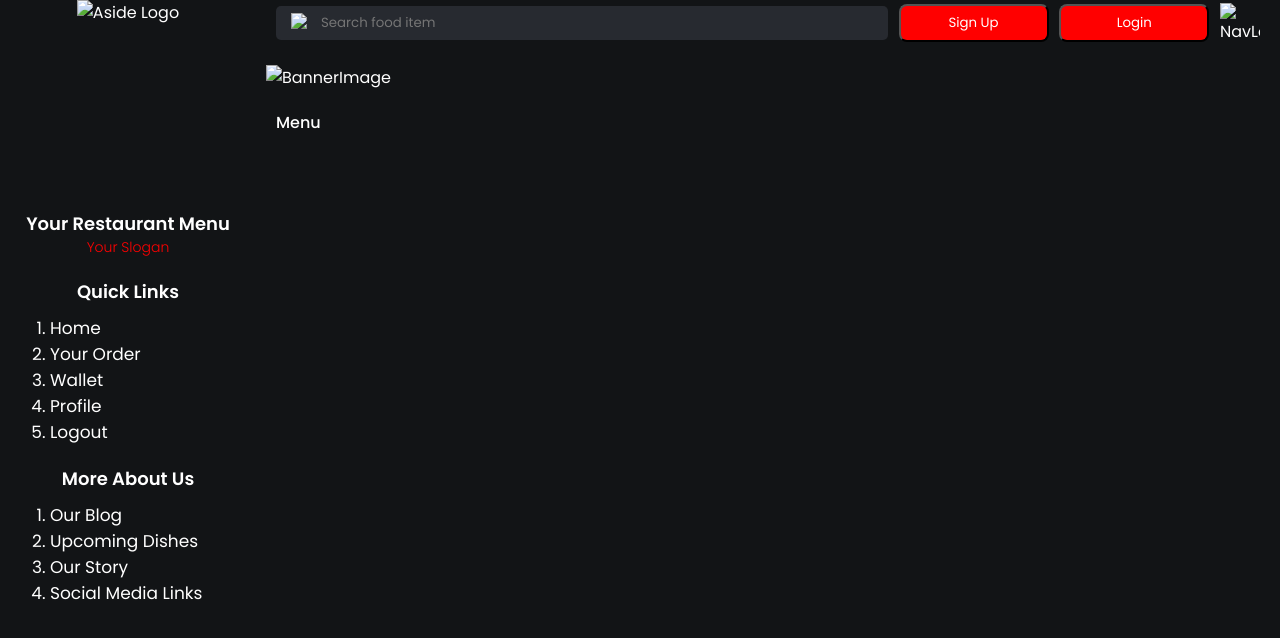
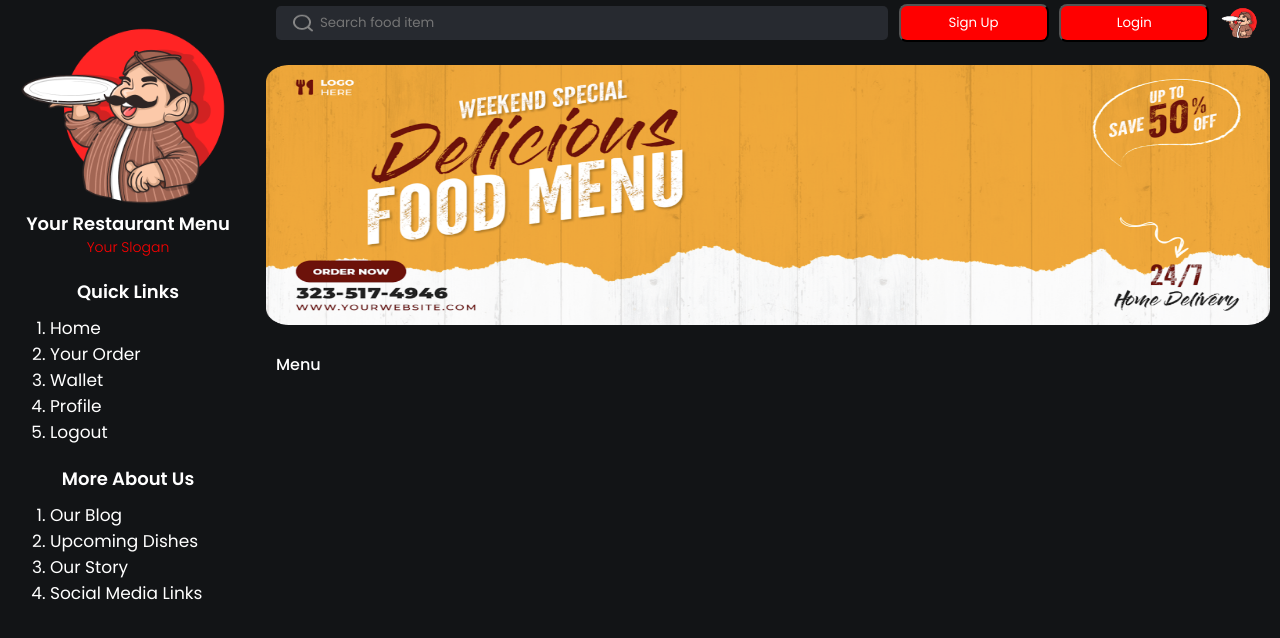
Before and after one commit to AkhilaNegi/Restaraunt-Menu, a plain HTML site: page index.html in a window 1280 px wide. Drawn offline with nearby package versions, Linux system fonts and the light colour scheme; no server answers.

Commit message:
Add files via upload

```diff
--- a/index.html
+++ b/index.html
@@ -4,7 +4,7 @@
     <meta charset="UTF-8">
     <meta name="viewport" content="width=device-width, initial-scale=1.0">
     <title>Burger Restaurant</title>
-    <link rel="shortcut icon" href="./Images/Aside Images/—Pngtree—javanese character with blangkon holding_8999487 1.png" type="image/x-icon">
+    <link rel="shortcut icon" href="./—Pngtree—javanese character with blangkon holding_8999487 1.png" type="image/x-icon">
     <link rel="stylesheet" href="style.css">
     <link rel="preconnect" href="https://fonts.googleapis.com">
 <link rel="preconnect" href="https://fonts.gstatic.com" crossorigin>
@@ -15,7 +15,7 @@
     <main>
         <aside>
             <section class="asideLogo">
-                <img src="./Images/Aside Images/—Pngtree—javanese character with blangkon holding_8999487 1.png" alt="Aside Logo">
+                <img src="./—Pngtree—javanese character with blangkon holding_8999487 1.png" alt="Aside Logo">
                 <div class="asideTitle">Your Restaurant Menu</div>
                 <div class="asideSlogan">Your Slogan</div>
             </section>
@@ -42,15 +42,15 @@
         <section class="rSection">
             <nav>
                 <div class="searchDiv">
-                    <img src="./Images/RightSection Images/search 1.png" id="searchImg" alt="SearchImage">
+                    <img src="./search 1.png" id="searchImg" alt="SearchImage">
                     <input type="search" id="search" placeholder="Search food item">
                 </div>
                 <button class="signUp">Sign Up</button>
                 <button class="login">Login</button>
-                <img id="navLogo" src="./Images/RightSection Images/—Pngtree—javanese character with blangkon holding_8999487 1.png" alt="NavLogo">
+                <img id="navLogo" src="./—Pngtree—javanese character with blangkon holding_8999487 1.png" alt="NavLogo">
             </nav>
             <section class="banner">
-                <img src="./Images/RightSection Images/Screenshot 2023-07-14 at 11.14 1 (1).png" alt="BannerImage">
+                <img src="./Screenshot 2023-07-14 at 11.14 1 (1).png" alt="BannerImage">
             </section>
             <section class="menuSection">
                 <div class="menuTitle">Menu</div>
```
